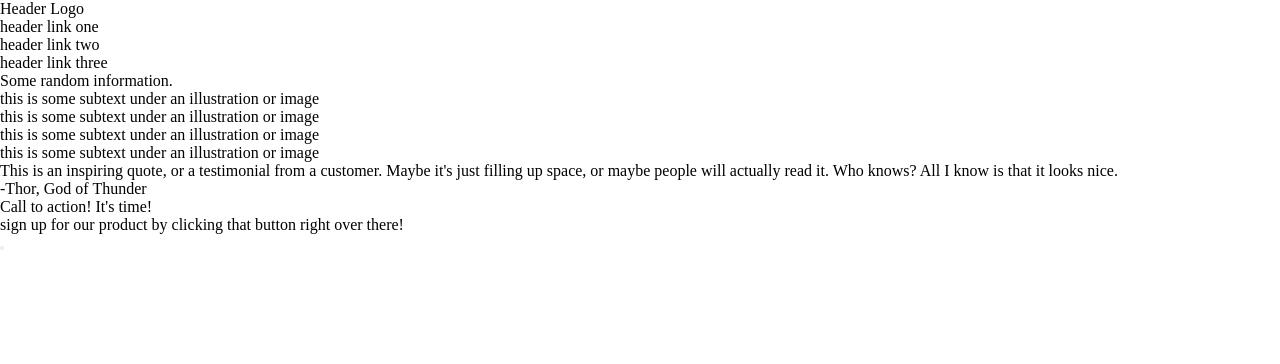
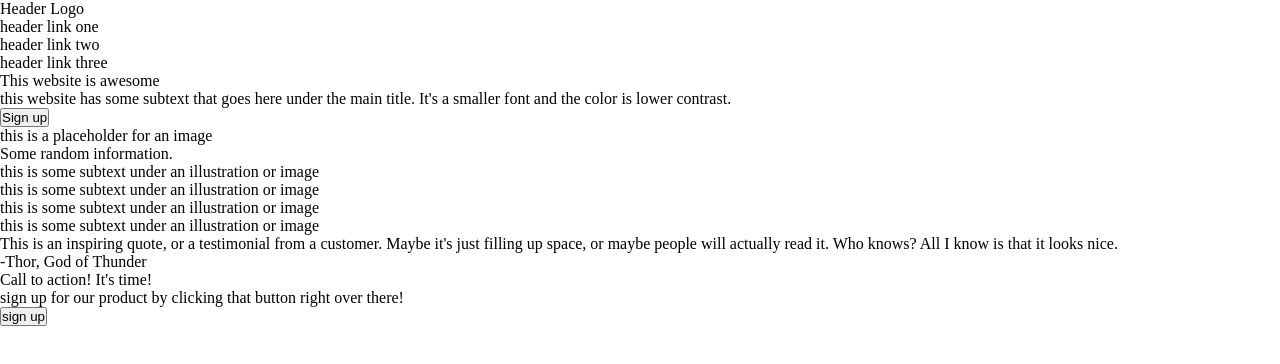
Before and after one commit to CuddlyShark-ds/practice_page, a plain HTML site: page index.html in a window 1280 px wide. Drawn offline with Linux system fonts and the light colour scheme.

Commit message:
add content-one to section-one of html

```diff
--- a/index.html
+++ b/index.html
@@ -14,7 +14,16 @@
                 <p>header link two</p>
                 <p>header link three</p>
             </div>
-            <div class="content-one"></div>
+            <div class="content-one">
+                <div>
+                    <p>This website is awesome</p>
+                    <p>this website has some subtext that goes here under the main title. It's a smaller font and the color is lower contrast.</p>
+                    <button>Sign up</button>
+                </div>
+                <div>
+                    <p>this is a placeholder for an image</p>
+                </div>
+            </div>
        </div>
        <div class="setion-two">
             <p class="title">Some random information.</p>
@@ -47,7 +56,7 @@
                 <p>sign up for our product by clicking that button right over there!</p>
             </div>
             <div>
-                <button></button>
+                <button class="btn-outline">sign up</button>
             </div>
        </div>
     </body>
```
